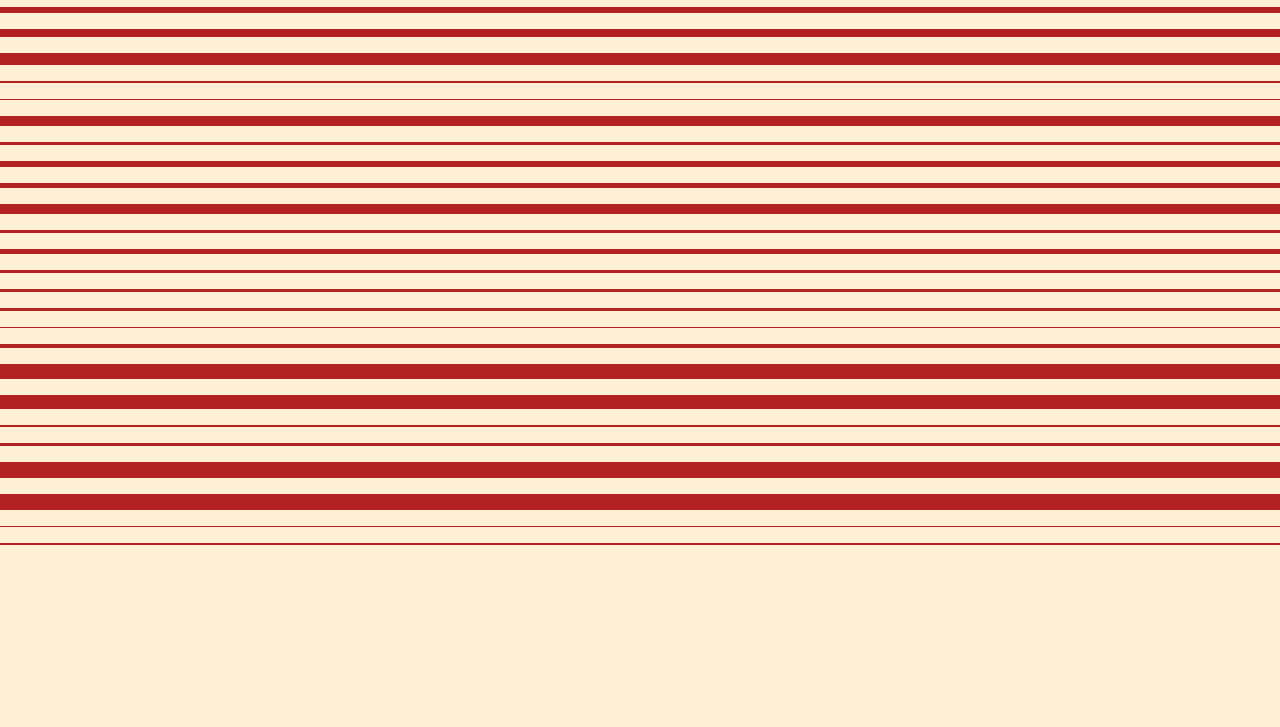
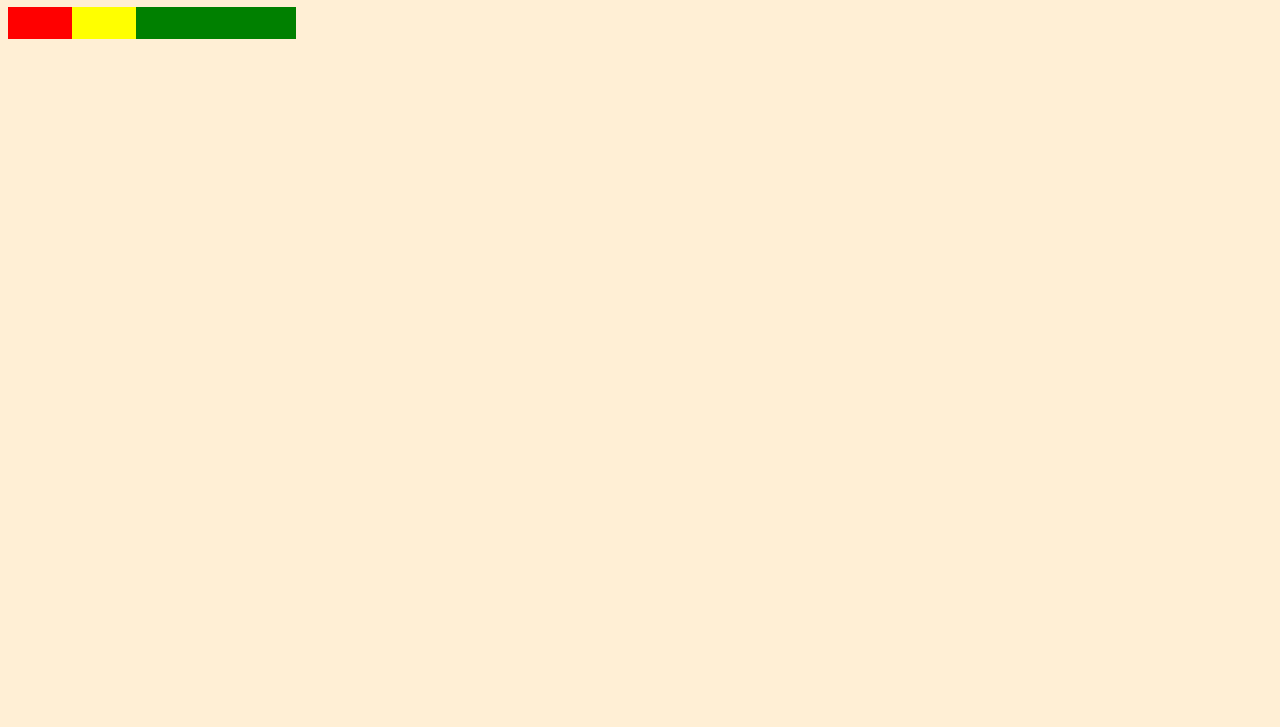
Before and after one commit to gloriama/d3, a plain HTML site: page perception/index.html in a window 1280 px wide. Shown: the part 73-800 px from the top of the page. Drawn offline with nearby package versions, Linux system fonts and the light colour scheme.

Commit message:
Renders one row of data

```diff
--- a/perception/script.js
+++ b/perception/script.js
@@ -1,14 +1,40 @@
 // Bind data to DOM elements
-d3.selectAll('div')
-  .data(data)
+// var people = d3.selectAll('div')
+//   .data(data)
+//   .enter()
+//   .append('div')
+//   .style('height', function(d) {
+//     var sumNumbers = d.reduce(function(acc, item) {
+//       if (typeof item !== 'number') {
+//         return acc;
+//       }
+//       return acc + item;
+//     }, 0);
+//     return sumNumbers + 'px';
+//   });
+
+// For each row in data, create a div
+// For each item in row, create a span
+
+d3.select('body').selectAll('div')
+  .data(data[1].slice(1))
   .enter()
   .append('div')
-  .style('height', function(d) {
-    var sumNumbers = d.reduce(function(acc, item) {
-      if (typeof item !== 'number') {
-        return acc;
+  .style({
+    width: function(d) {
+      return '2em';
+    },
+    background: function(d) {
+      switch(d) {
+        case 0:
+          return 'green';
+          break;
+        case 1:
+          return 'yellow';
+          break;
+        case 2:
+          return 'red';
+          break;
       }
-      return acc + item;
-    }, 0);
-    return sumNumbers + 'px';
+    }
   });
--- a/perception/style.css
+++ b/perception/style.css
@@ -6,4 +6,5 @@ div {
   background: firebrick;
   margin-bottom: 1em;
   height: 2em;
+  display: inline-block;
 }
```
